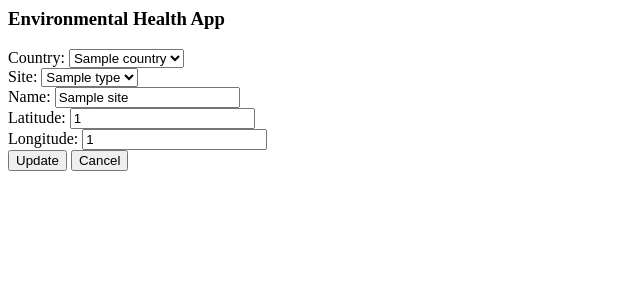
After one commit to saklasse/environmental_data, a Flask app: page /1/editSite in a window 1280 px wide. The commit adds this page. Shown: the top 300 px of the page, without its empty margins (0-640 px from the left). Run offline with Flask 2, Linux system fonts and the light colour scheme; tables that the repository leaves empty hold one stand-in row (values such as "Sample post"); parts of the project's set-up code (start-up, migrations or seed data) failed here and were passed over.

Commit message:
update site and site type

```diff
--- a/main.py
+++ b/main.py
@@ -128,6 +128,50 @@ def list_sites():
    return render_template('site/show.html', sites=site.query.all())
 
 
+@app.route('/newSite', methods=['GET', 'POST'])
+def newSite():
+    if request.method == 'POST':
+        newSite = site(country_id=request.form.get('country_id'),
+                       site_type_id=request.form.get('site_type_id'),
+                       name=request.form['name'],
+                       latitude=request.form['latitude'],
+                       longitude=request.form['longitude'])
+        db.session.add(newSite)
+        db.session.commit()
+        return redirect(url_for('list_sites'))
+    else:
+        return render_template('site/new.html', country=country.query.all(), site_type=site_type.query.all())
+
+
+@app.route('/<int:site_id>/editSite', methods=['GET', 'POST'])
+def editSite(site_id):
+    editedSite = db.session.query(site).filter_by(site_id=site_id).one()
+    if request.method == 'POST':
+        if request.form['name']:
+            editedSite.country_id = request.form.get('country_id')
+            editedSite.site_type_id = request.form.get('site_type_id')
+            editedSite.name = request.form['name']
+            editedSite.latitude = request.form['latitude']
+            editedSite.longitude = request.form['longitude']
+
+            db.session.add(editedSite)
+            db.session.commit()
+            return redirect(url_for('list_sites'))
+    else:
+        return render_template('site/edit.html', site=editedSite, country=country.query.all(), site_type=site_type.query.all())
+
+
+@app.route('/<int:site_id>/deleteSite', methods=['GET', 'POST'])
+def deleteSite(site_id):
+    siteToDelete = db.session.query(site).filter_by(site_id=site_id).one()
+    if request.method == 'POST':
+        db.session.delete(siteToDelete)
+        db.session.commit()
+        return redirect(url_for('list_sites'))
+    else:
+        return render_template('site/delete.html', site=siteToDelete)
+
+
 @app.route('/country', methods=['GET'])
 def list_countries():
    return render_template('country/show.html', countries=country.query.all())
@@ -189,6 +233,41 @@ def newMsRateSample():
         return render_template('ms_rate_sample/new.html', site=site.query.all())
 
 
+@app.route('/newSiteType', methods=['GET', 'POST'])
+def newSiteType():
+    if request.method == 'POST':
+        newSiteType = site_type(name=request.form['name'])
+        db.session.add(newSiteType)
+        db.session.commit()
+        return redirect(url_for('list_sites_types'))
+    else:
+        return render_template('site_type/new.html')
+
+
+@app.route('/<int:site_type_id>/editSiteType', methods=['GET', 'POST'])
+def editSiteType(site_type_id):
+    editedSite = db.session.query(site_type).filter_by(site_type_id=site_type_id).one()
+    if request.method == 'POST':
+        if request.form['name']:
+            editedSite.name = request.form['name']
+            db.session.add(editedSite)
+            db.session.commit()
+            return redirect(url_for('list_sites_types'))
+    else:
+        return render_template('site_type/edit.html', site_type=editedSite)
+
+
+@app.route('/<int:site_type_id>/deleteSiteType', methods=['GET', 'POST'])
+def deleteSiteType(site_type_id):
+    siteTypeToDelete = db.session.query(site_type).filter_by(site_type_id=site_type_id).one()
+    if request.method == 'POST':
+        db.session.delete(siteTypeToDelete)
+        db.session.commit()
+        return redirect(url_for('list_sites_types'))
+    else:
+        return render_template('site_type/delete.html', site_type=siteTypeToDelete)
+
+
 @app.route('/<int:ms_rate_sample_id>/editMsRateSample', methods=['GET', 'POST'])
 def editMsRateSample(ms_rate_sample_id):
     editedMsRateSample = db.session.query(ms_rate_sample).filter_by(ms_rate_sample_id=ms_rate_sample_id).one()
--- /dev/null
+++ b/templates/site/edit.html
@@ -0,0 +1,32 @@
+<h3>Environmental Health App</h3>
+
+<form action="{{ url_for('editSite', site_id = site.site_id)}}"
+ method="post">
+ <div class="form-group">
+  <label for="country_id">Country:</label> <select name="country_id"
+   width="300px"> {% for s in country %} {% if s.country_id ==
+   site.country_id %}
+   <option value="{{ s.country_id }}" SELECTED>{{ s.name }}</option> {%
+   else %}
+   <option value="{{ s.country_id }}">{{ s.name }}</option>> {% endif %}
+   {% endfor %}
+
+  </select><br> <label for="site_type_id">Site:</label> <select
+   name="site_type_id" width="300px"> {% for s in site_type %}
+   {% if s.site_type_id == site.site_type_id %}
+   <option value="{{ s.site_type_id }}" SELECTED>{{ s.name }}</option>
+   {% else %}
+   <option value="{{ s.site_type_id }}">{{ s.name }}</option>> {% endif
+   %} {% endfor %}
+  </select><br> <label for="name">Name:</label> <input type="text"
+   maxlength="100" name="name" placeholder="Name" value="{{site.name }}"><br>
+  <label for="latitude">Latitude:</label> <input type="number"
+   name="latitude" step=0.0001 value="{{site.latitude }}"><br>
+  <label for="longitude">Longitude:</label> <input type="number"
+   name="longitude" step=0.0001 value="{{site.longitude }}"><br>
+
+
+  <button type="submit">Update</button>
+  <input type="button" onclick="location.href='/site';" value="Cancel" />
+ </div>
+</form>
--- a/templates/site/show.html
+++ b/templates/site/show.html
@@ -1,5 +1,6 @@
 <h3>Environmental Health App</h3>
 <a href="/">Back</a>
+<a href="/newSite">New</a>
 <table>
  <thead>
   <tr>
@@ -21,6 +22,8 @@
    <td>{{ site.name }}</td>
    <td>{{ site.latitude }}</td>
    <td>{{ site.longitude }}</td>
+   <td><a href="{{url_for('editSite', site_id = site.site_id )}}">Edit</a></td>
+   <td><a href="{{url_for('deleteSite', site_id = site.site_id )}}">Delete</a></td>
   </tr>
   {% endfor %}
  </tbody>
--- a/templates/site_type/show.html
+++ b/templates/site_type/show.html
@@ -1,5 +1,6 @@
 <h3>Environmental Health App</h3>
 <a href="/">Back</a>
+<a href="/newSiteType">New</a>
 <table>
  <thead>
   <tr>
@@ -13,6 +14,11 @@
   <tr>
    <td>{{ site_type.site_type_id }}</td>
    <td>{{ site_type.name }}</td>
+   <td><a
+    href="{{url_for('editSiteType', site_type_id = site_type.site_type_id )}}">Edit</a></td>
+   <td><a
+    href="{{url_for('deleteSiteType', site_type_id = site_type.site_type_id )}}">Delete</a></td>
+  </tr>
   </tr>
   {% endfor %}
  </tbody>
```
Also changed, not shown: templates/site/delete.html (added, +11 -0 lines), templates/site/new.html (added, +23 -0 lines), templates/site_type/delete.html (added, +12 -0 lines), templates/site_type/edit.html (added, +15 -0 lines), templates/site_type/new.html (added, +13 -0 lines).
